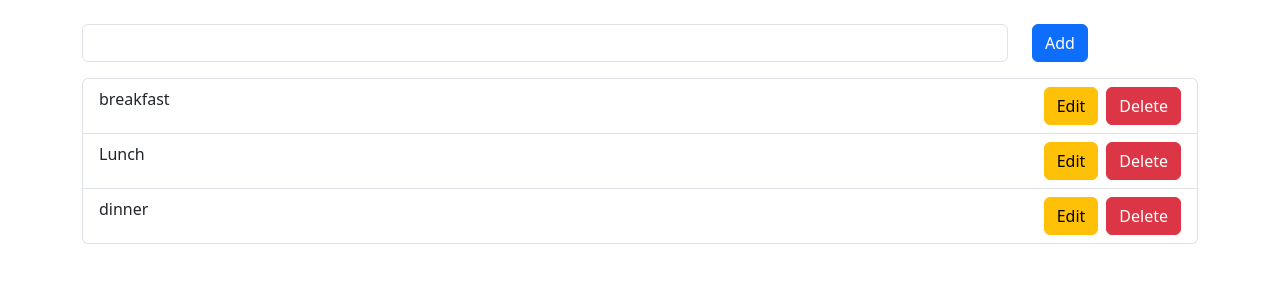
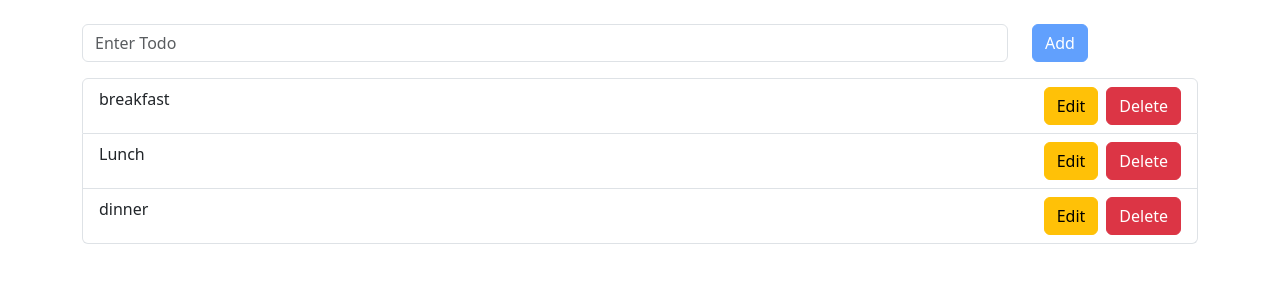
Before and after one commit to saurabhprasadsah/Redux-Todo-App, a React (Create React App) app: page / in a window 1280 px wide. Shown: the top 300 px of the page. Built offline with nearby package versions, Linux system fonts and the light colour scheme.

Commit message:
edittodoapp

```diff
--- a/src/components/functional/input.jsx
+++ b/src/components/functional/input.jsx
@@ -1,10 +1,13 @@
-import React, { useState } from 'react'
-import { useDispatch } from 'react-redux';
+import React, { useEffect, useState } from 'react'
+import { useDispatch, useSelector } from 'react-redux';
 
 export default function Input() {
   const dispatch = useDispatch();
 
-  let [todo, setTodo] = useState(' ');
+  const editData = useSelector(state => state.editData)
+
+
+  let [todo, setTodo] = useState('');
   let [error, setError] = useState(false);
 
 
@@ -29,6 +32,9 @@ export default function Input() {
 
     }
   }
+  useEffect(() =>{
+    setTodo(editData.data)
+  }, [editData.index, editData.data])
 
 
   return (
@@ -47,10 +53,13 @@ export default function Input() {
       </div>
 
       <div className="col-2">
-
         <button type="submit"
           className="btn btn-primary mb-3"
-          disabled={todo.length === 0 ? true : false}>Add</button>
+          disabled={todo.length === 0 ? true : false}>
+            {
+              editData.index === '' ? "Add" : "Update"
+            }
+          </button>
 
       </div>
     </form>
--- a/src/store/reducer/todo.reducer.js
+++ b/src/store/reducer/todo.reducer.js
@@ -30,14 +30,12 @@ export const TodoReducer = (state = initialstate, action) => {
          todos :[...filteredArray]
       }
       case "EDIT_TODO":
-         console.log(action.payload);
-
-
-
+         // console.log(action.payload);
           return {
             ...state,
             editData: {
-                  index:  action.payload.index
+                  index:  action.payload.index,
+                  data: action.payload.data
             }
 
 
```
